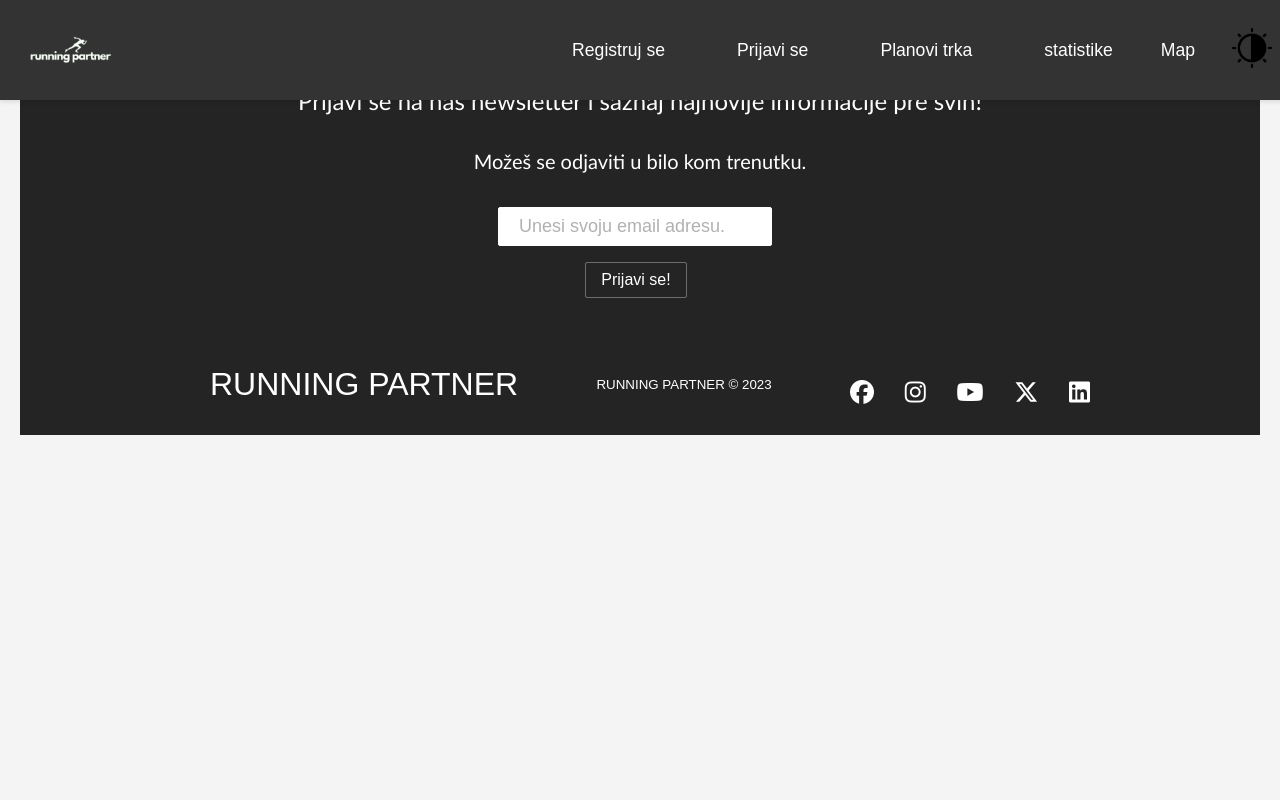
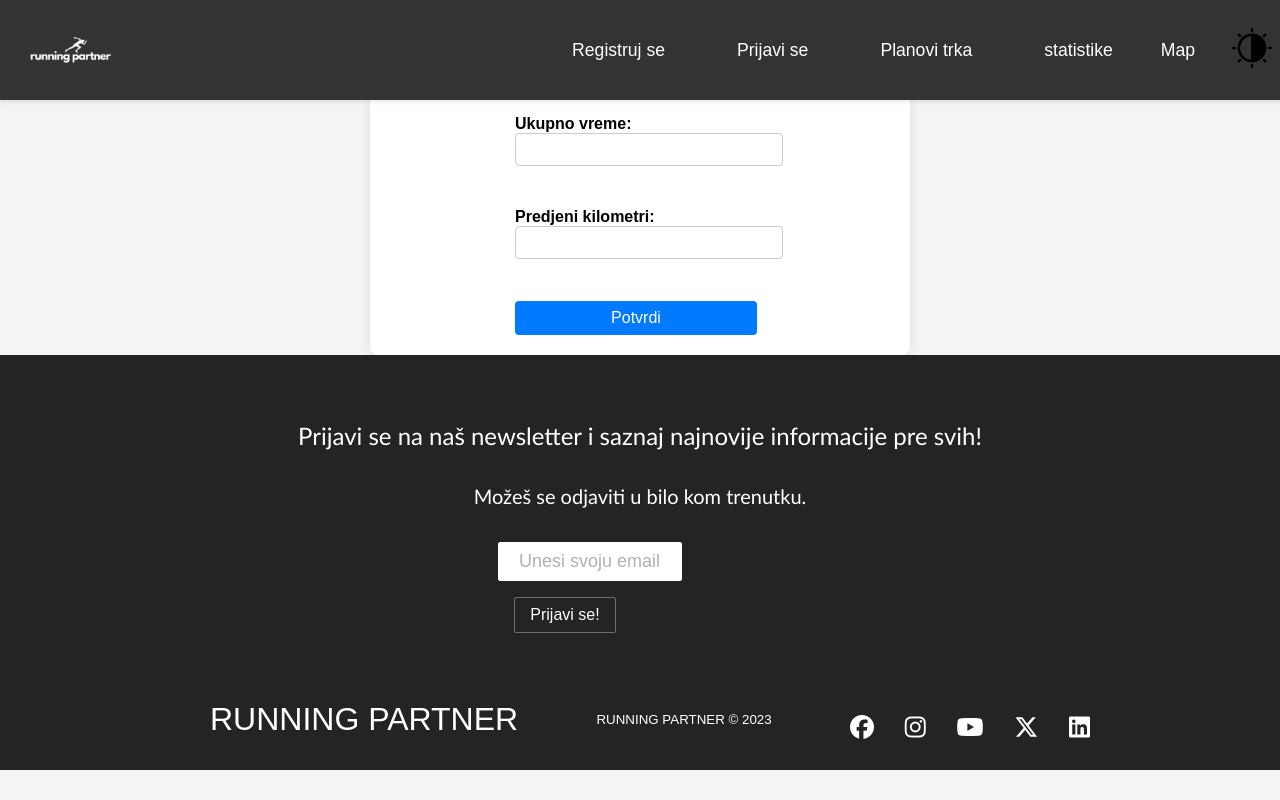
Before and after one commit to elab-development/internet-tehnologije-projekat-aplikacijapartnerzatrcanje_2020_0019, a React (Create React App) app in the folder frontend/React/frontend/: page /zavrsi-trku/1 in a window 1280 px wide. Built offline with nearby package versions, Linux system fonts and the light colour scheme.

Commit message:
Zavrsi trku funkcionalnost za kreiranje statistike

```diff
--- a/frontend/React/frontend/src/App.js
+++ b/frontend/React/frontend/src/App.js
@@ -24,6 +24,7 @@ import Runners from "./components/Runners";
 import PlanRun from "./components/PlanRun";
 import StatisticRun from "./components/StatisticRun";
 import MapPage from "./components/MapPage";
+import EndRun from './components/EndRun';
 
 function App() {
 
@@ -259,15 +260,9 @@ function App() {
       />
     }
   />
-  <Route
-    path="/moji-planovi"
-    element={<MyPlans data={plns} deleteAPlan={deletePln} isDarkMode={isDarkMode} />}
-  />
+  <Route path="/moji-planovi" element={<MyPlans data={plns} deleteAPlan={deletePln} isDarkMode={isDarkMode} />}/>
   <Route path="/registracija" element={<Registration />} />
-  <Route
-            path="/login"
-            element={<Login updateToken={(token) => setToken(token)} />}
-          ></Route>
+  <Route path="/login"  element={<Login updateToken={(token) => setToken(token)} />} ></Route>
   <Route path="/logout" element={<Navigate to="/" />}></Route>
   <Route path="/moj-nalog" element={<Profile />} />
   <Route path="/kreiraj-plan" element={<KreirajPlan />} />
@@ -275,7 +270,7 @@ function App() {
   <Route path="/planovi-trka" element={<PlanRun />} />
   <Route path="/statistike-trke" element={<StatisticRun />} />
   <Route path="/map" element={<MapPage />} />
-
+  <Route path="/zavrsi-trku/:planId" element={<EndRun />} />
 
 
 </Routes>
--- a/frontend/React/frontend/src/components/ApiService.js
+++ b/frontend/React/frontend/src/components/ApiService.js
@@ -43,10 +43,6 @@ class ApiService {
     return { role, email,id };
   }
 
-
-
-
-
   getLoggedInTrkac() {
     const token = this.getToken();
     const { id } = this.getLoginInfo();
@@ -68,7 +64,6 @@ class ApiService {
         throw error;
       });
   }
-
 
   async uploadProfileImage(file) {
     try {
@@ -102,22 +97,12 @@ class ApiService {
           },
         }
       );
-
-      // Vraćate odgovor sa servera
       return response.data;
     } catch (error) {
       console.error("Error creating running plan:", error);
       throw error;
     }
   }
-
-
-
-
-
-
-
-
 
   getTrkaci() {
     return axios.get("http://localhost:8000/api/trkaci");
@@ -213,23 +198,27 @@ class ApiService {
       throw error;
     }
   }
+  async createRunningPlan(formData) {
+    try {
+      const response = await axios.post(
+        "http://localhost:8000/api/statistike-trke",
+        formData,
+        {
+          headers: {
+            Authorization: `Bearer ${this.getToken()}`,
+          },
+        }
+      );
+      return response.data;
+    } catch (error) {
+      console.error("Error creating running plan:", error);
+      throw error;
+    }
+
+  }
 
 
 
-
-
-
-
-
-  async getTrkacInfo(trkacId) {
-    try {
-      const response = await axios.get(`http://localhost:8000/api/trkaci/${trkacId}`);
-      return response.data;
-    } catch (error) {
-      console.error('Greška pri dohvatanju informacija o trkaču:', error);
-      throw error;
-    }
-  }
 
 
 };
--- /dev/null
+++ b/frontend/React/frontend/src/components/EndRun.css
@@ -0,0 +1,50 @@
+.container {
+    display: flex;
+    flex-direction: column;
+    align-items: center;
+    width: 60%;
+    max-width: 500px;
+  }
+
+  h1 {
+    margin-bottom: 2rem;
+  }
+
+  form {
+    display: flex;
+    flex-direction: column;
+    width: 50%;
+    max-width: 300px;
+  }
+
+  label {
+    margin-bottom: 0.5rem;
+    text-align: left;
+    width: 100%;
+  }
+
+  input {
+    padding: 0.5rem;
+    border-radius: 4px;
+    border: 1px solid #ccc;
+    margin-bottom: 1rem;
+    width: 100%;
+  }
+
+  button {
+    padding: 0.5rem;
+    border-radius: 4px;
+    border: none;
+    background-color: #007bff;
+    color: #fff;
+    cursor: pointer;
+  }
+
+  button:hover {
+    background-color: #0056b3;
+  }
+
+  button:disabled {
+    background-color: #c0c0c0;
+    cursor: not-allowed;
+  }
--- /dev/null
+++ b/frontend/React/frontend/src/components/EndRun.js
@@ -0,0 +1,61 @@
+
+import React, { useState, useEffect } from 'react';
+import { useParams } from 'react-router-dom';
+import { apiService } from './ApiService';
+import './EndRun.css';
+
+const EndRun = () => {
+  const { planId } = useParams();
+  const [ukupnoVreme, setUkupnoVreme] = useState('');
+  const [predjeniKm, setPredjeniKm] = useState('');
+  const [loggedInTrkacId, setLoggedInTrkacId] = useState(null);
+
+  useEffect(() => {
+    const loggedInTrkacInfo = apiService.getLoginInfo();
+    setLoggedInTrkacId(loggedInTrkacInfo.id);
+  }, []);
+
+  const handlePotvrdi = async () => {
+    try {
+      await apiService.createRunningPlan({
+        ukupno_vreme: ukupnoVreme,
+        predjeni_km: predjeniKm,
+        plan_trke_id: planId,
+        trkac_id: loggedInTrkacId,
+      });
+    } catch (error) {
+      console.error('Greška pri završetku trke:', error);
+    }
+  };
+
+  return (
+    <div className="container">
+      <h1>Završi trku</h1>
+      <form>
+        <label>
+          Ukupno vreme:
+          <input
+            type="text"
+            value={ukupnoVreme}
+            onChange={(e) => setUkupnoVreme(e.target.value)}
+          />
+        </label>
+        <br />
+        <label>
+          Predjeni kilometri:
+          <input
+            type="text"
+            value={predjeniKm}
+            onChange={(e) => setPredjeniKm(e.target.value)}
+          />
+        </label>
+        <br />
+        <button type="button" onClick={handlePotvrdi}>
+          Potvrdi
+        </button>
+      </form>
+    </div>
+  );
+};
+
+export default EndRun;
--- a/frontend/React/frontend/src/components/Navbar.js
+++ b/frontend/React/frontend/src/components/Navbar.js
@@ -24,9 +24,9 @@ const Navbar = ({ isDarkMode, toggleDarkMode }) => {
           </li>
 
           <li className="navbar-item">
-            <Link to="/logout" className="navbar-link">
+          <Link to="/logout" className="navbar-link"  onClick={() => { apiService.logout();  }}>
               Odjavi se
-            </Link>
+          </Link>
           </li>
           <li className="navbar-item">
             <Link to="/moj-nalog" className="navbar-link">
@@ -40,7 +40,7 @@ const Navbar = ({ isDarkMode, toggleDarkMode }) => {
           </li>
           <li className="navbar-item">
             <Link to="/statistike-trke" className="navbar-link">
-              statistike
+              Statistike
             </Link>
           </li>
           <li>
@@ -74,6 +74,11 @@ const Navbar = ({ isDarkMode, toggleDarkMode }) => {
           </li>
           <li>
           <Link to="/map" className="navbar-link">Map</Link>
+        </li>
+        <li>
+        <Link to="/logout" className="navbar-link" onClick={() => { apiService.logout();  }}>
+              Odjavi se
+          </Link>
         </li>
         </>
       );
--- a/frontend/React/frontend/src/components/PlanRun.css
+++ b/frontend/React/frontend/src/components/PlanRun.css
@@ -1,6 +1,4 @@
-/* PlanRun.css */
 
-/* Stilizacija tabele */
 table {
     border-collapse: collapse;
     width: 100%;
@@ -17,7 +15,7 @@ table {
     background-color: #f2f2f2;
   }
 
-  /* Stilizacija dugmadi i textarea */
+
   textarea {
     width: 100%;
     margin-bottom: 8px;
@@ -37,7 +35,7 @@ table {
     background-color: #45a049;
   }
 
-  /* Stilizacija komentara */
+
   div[data-comment-container] {
     margin-top: 10px;
     padding: 10px;
@@ -45,15 +43,11 @@ table {
     background-color: #f9f9f9;
   }
 
-  /* Prikaz dugmadi u redu sa komentarima */
+
   div[data-comment-container] button {
     margin-right: 0;
   }
 
-  /* Dodatni prostor za bolji izgled */
-  body {
-    padding: 20px;
-  }
 
   .comments-container {
     margin-top: 10px;
--- a/frontend/React/frontend/src/components/PlanRun.js
+++ b/frontend/React/frontend/src/components/PlanRun.js
@@ -2,14 +2,16 @@ import React, { useEffect, useState } from 'react';
 import { apiService } from './ApiService';
 import Swal from 'sweetalert2';
 import './PlanRun.css';
+import { useNavigate } from "react-router-dom";
 
 const PlanRun = () => {
+  const navigate = useNavigate();
   const [planoviTrka, setPlanoviTrka] = useState([]);
   const [komentari, setKomentari] = useState({});
   const [noviKomentari, setNoviKomentari] = useState({});
   const [selectedPlanId, setSelectedPlanId] = useState(null);
-
   const [loadingComments, setLoadingComments] = useState(false);
+  const userRole = apiService.getLoginInfo().role;
 
   useEffect(() => {
     apiService.getPlanoviTrka().then((response) => {
@@ -52,7 +54,6 @@ const PlanRun = () => {
     }
   };
 
-
   const handleKomentarSubmit = async (planTrkeId) => {
     try {
       const loggedInTrkacId = apiService.getLoginInfo().id;
@@ -70,15 +71,22 @@ const PlanRun = () => {
     }
   };
 
-
   const handlePrikaziKomentare = async (planTrkeId) => {
     try {
       setLoadingComments(true);
       setSelectedPlanId(planTrkeId);
       await fetchKomentari(planTrkeId);
+
+      if (userRole === "user") {
+        navigate(`/komentari/${planTrkeId}`);
+      }
     } finally {
       setLoadingComments(false);
     }
+  };
+
+  const handleZavrsiTrku = (planId) => {
+    navigate(`/zavrsi-trku/${planId}`);
   };
 
   return (
@@ -104,10 +112,22 @@ const PlanRun = () => {
               <td>{plan.planirani_km}</td>
               <td>
                 <div>
-
-                  <button onClick={() => handleKomentarSubmit(plan.id)}>Dodaj komentar</button>
-
-                  <button onClick={() => handlePrikaziKomentare(plan.id)}>Prikaži komentare</button>
+                  {userRole === "user" && (
+                    <button onClick={() => handlePrikaziKomentare(plan.id)}>Prikaži komentare</button>
+                  )}
+                  {userRole === "trkac" && (
+                    <>
+                      <input
+                        type="text"
+                        placeholder="Unesite komentar"
+                        value={noviKomentari[plan.id] || ''}
+                        onChange={(e) => setNoviKomentari({ ...noviKomentari, [plan.id]: e.target.value })}
+                      />
+                      <button onClick={() => handleKomentarSubmit(plan.id)}>Dodaj komentar</button>
+                      <button onClick={() => handlePrikaziKomentare(plan.id)}>Prikaži komentare</button>
+                      <button onClick={() => handleZavrsiTrku(plan.id)}>Završi trku</button>
+                    </>
+                  )}
                 </div>
               </td>
             </tr>
```
